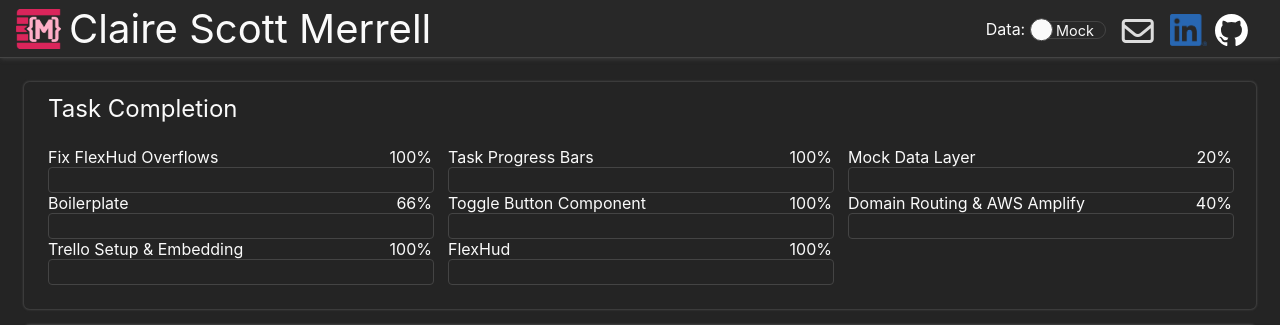
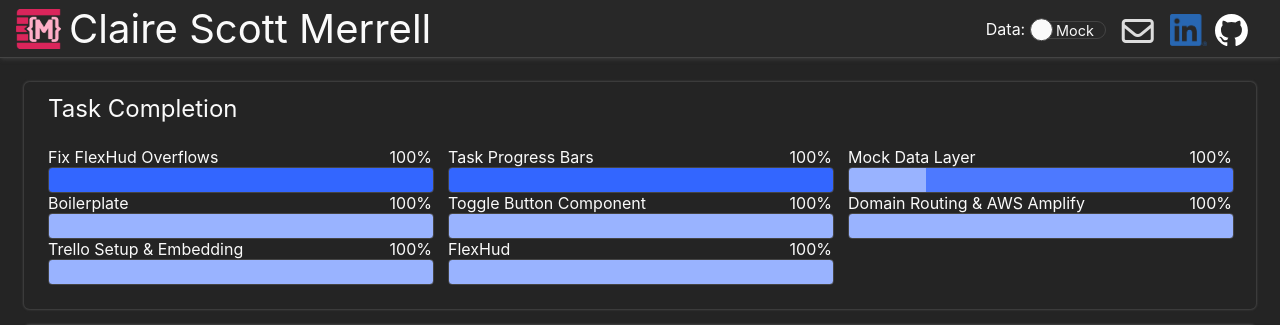
Before and after one commit to csmerrell/clairescott.dev, a React (Vite) app: page / in a window 1280 px wide. Shown: the top 325 px of the page. Built offline with nearby package versions, Linux system fonts and the light colour scheme.

Commit message:
Finishes a multi-color version of task bars.

```diff
--- a/src/pages/dashboard/components/TaskProgressBar.tsx
+++ b/src/pages/dashboard/components/TaskProgressBar.tsx
@@ -9,7 +9,7 @@ import type { ComponentParams } from '@/model/ReactCustom';
 import { CondensedTask } from '../model/Tasks';
 export type AnimatedProgressBarParams = ComponentParams & {
   task: CondensedTask;
-  recentDates: [Date, Date];
+  recentDates: [number, number];
 };
 
 //styles
@@ -29,23 +29,20 @@ const StyledProgressBar = styled.div`
   }
 
   .bar-outer {
+    --bar-bg-color: var(--clr-light-blue);
+
+    position: relative;
     border: 1px solid var(--clr-border);
     border-radius: 0.25em;
     width: 100%;
     height: 1.5em;
     overflow: hidden;
+    background: var(--bar-bg-color);
     .bar-inner {
+      position: absolute;
+      right: 0;
       height: 100%;
-
-      .defualt {
-        background-color: var(--clr-blue-light-5);
-      }
-      .second {
-        background-color: var(--clr-blue);
-      }
-      .closest {
-        background-color: var(--clr-blue-dark-5);
-      }
+      background-color: var(--clr-bg);
     }
   }
 `;
@@ -57,90 +54,70 @@ const TaskProgressBar: React.FC<AnimatedProgressBarParams> = ({
   className,
 }) => {
   //state logic
-  const innerBars = useRef(null);
+  const innerBar = useRef(null);
+  const outerBar = useRef(null);
   const [animatedProgress, setAnimatedProgress] = useState(0);
-  const [animatedProgress_Default, setAnimatedProgress_Default] = useState(0);
-  const [animatedProgress_Second, setAnimatedProgress_Second] = useState(0);
-  const [animatedProgress_Closest, setAnimatedProgress_Closest] = useState(0);
-  const [currTask, setCurrTask] = useState(
-    {} as { date: Date; progress: number }
-  );
-
-  const [closestDate, secondDate] = recentDates;
-  let progressIdx = 0;
 
   useEffect(() => {
-    if (animatedProgress === task.progress || !innerBars.current) return;
-    if (animatedProgress === task.progressEntries[progressIdx].progress) {
-      progressIdx++;
-      if (progressIdx > task.progressEntries.length - 1) return;
+    if (animatedProgress === task.progress || !innerBar.current) return;
+
+    const timeout = setTimeout(() => {
+      setAnimatedProgress((prevAnimatedProgress) => {
+        const nextProgress = Math.min(prevAnimatedProgress + 1, task.progress);
+        if (nextProgress === task.progress) {
+          clearTimeout(timeout); // Clear the timeout when progress reaches its target
+        }
+        return nextProgress;
+      });
+    }, 5);
+
+    return () => clearTimeout(timeout); // Cleanup the timeout on unmount or dependency change
+  }, [task.progress, animatedProgress]);
+
+  //static logic
+  const [closestDate, secondDate] = recentDates;
+  const closestProgress = task.progressEntries.find(
+    (task) => task.date.getTime() === closestDate
+  )?.progress;
+  const secondProgress = task.progressEntries.find(
+    (task) => task.date.getTime() === secondDate
+  )?.progress;
+
+  let defaultProgress = 0;
+  task.progressEntries.forEach((entry) => {
+    if (
+      entry.date.getTime() !== closestDate &&
+      entry.date.getTime() !== secondDate &&
+      entry.progress > defaultProgress
+    ) {
+      defaultProgress = entry.progress;
     }
-    if (!currTask || currTask.date != task.progressEntries[progressIdx].date) {
-      setCurrTask(task.progressEntries[progressIdx]);
+  });
+
+  useEffect(() => {
+    if (!outerBar.current) return;
+    const gradientCutoffs = [];
+    if (closestProgress) {
+      gradientCutoffs.unshift(`var(--clr-blue-dark-5) ${closestProgress}%`);
+      gradientCutoffs.unshift(
+        `var(--clr-blue-dark-5) ${secondProgress ?? defaultProgress ?? 0}%`
+      );
+    }
+    if (secondProgress) {
+      gradientCutoffs.unshift(`var(--clr-blue) ${secondProgress}%`);
+      gradientCutoffs.unshift(`var(--clr-blue) ${defaultProgress ?? 0}%`);
+    }
+    if (defaultProgress) {
+      gradientCutoffs.unshift(`var(--clr-light-blue) ${defaultProgress}%`);
+      gradientCutoffs.unshift(`var(--clr-light-blue) ${0}%`);
     }
 
-    const incrementDefault = () => {
-      setAnimatedProgress((prev) => {
-        const nextProgress = Math.min(prev + 1, currTask.progress);
-        return nextProgress;
-      });
-      setAnimatedProgress_Default((prev) => {
-        const nextProgress = Math.min(prev + 1, currTask.progress);
-        return nextProgress;
-      });
-    };
-
-    const incrementSecond = () => {
-      setAnimatedProgress((prev) => {
-        const nextProgress = Math.min(prev + 1, currTask.progress);
-        return nextProgress;
-      });
-      setAnimatedProgress_Second((prev) => {
-        const nextProgress = Math.min(
-          prev + 1,
-          currTask.progress - animatedProgress_Default
-        );
-        return nextProgress;
-      });
-    };
-
-    const incrementClosest = () => {
-      setAnimatedProgress((prev) => {
-        const nextProgress = Math.min(prev + 1, currTask.progress);
-        return nextProgress;
-      });
-      setAnimatedProgress_Closest((prev) => {
-        const nextProgress = Math.min(
-          prev + 1,
-          currTask.progress - animatedProgress_Default - animatedProgress_Second
-        );
-        return nextProgress;
-      });
-    };
-
-    const timeout = setTimeout(() => {
-      if (currTask.date >= closestDate) {
-        incrementClosest();
-      } else if (secondDate && currTask.date >= secondDate) {
-        incrementSecond();
-      } else {
-        incrementDefault();
-      }
-    }, 5);
-
-    return () => clearTimeout(timeout);
-  }, [
-    animatedProgress,
-    progressIdx,
-    currTask,
-    task,
-    secondDate,
-    closestDate,
-    animatedProgress_Default,
-    animatedProgress_Second,
-    animatedProgress_Closest,
-  ]);
-  //slot logic
+    (outerBar.current as HTMLElement).style.setProperty(
+      '--bar-bg-color',
+      `linear-gradient(to right, ${gradientCutoffs.join(', ')})`
+    );
+  }, [outerBar, closestProgress, secondProgress, defaultProgress]);
+  innerBar.current;
 
   //template
   return (
@@ -150,21 +127,12 @@ const TaskProgressBar: React.FC<AnimatedProgressBarParams> = ({
         <span className="percentage">{animatedProgress}%</span>
       </label>
 
-      <div className="bar-outer">
-        <div ref={innerBars}>
-          <div
-            className="bar-inner default"
-            style={{ width: `${animatedProgress_Default}%` }}
-          />
-          <div
-            className="bar-inner second"
-            style={{ width: `${animatedProgress_Second}%` }}
-          />
-          <div
-            className="bar-inner default"
-            style={{ width: `${animatedProgress_Closest}%` }}
-          />
-        </div>
+      <div ref={outerBar} className="bar-outer">
+        <div
+          ref={innerBar}
+          className="bar-inner"
+          style={{ width: `${100 - animatedProgress}%` }}
+        ></div>
       </div>
     </StyledProgressBar>
   );
--- a/src/pages/dashboard/components/Tasks.tsx
+++ b/src/pages/dashboard/components/Tasks.tsx
@@ -65,10 +65,9 @@ const condenseTasks = (tasks: TaskEntry[]) => {
   });
 };
 
-const getRecentDates = (tasks: TaskEntry[]): [Date, Date] => {
-  const sortedDates = tasks.map(task => task.date).sort((date1, date2) => date1 < date2 ? -1 : 1);
-  return Array.from(new Set(sortedDates)).slice(0,2) as [Date,Date];
-
+const getRecentDates = (tasks: TaskEntry[]): [number,number] => {
+  const sortedDates = tasks.map(task => task.date.getTime()).sort((date1, date2) => date2 - date1);
+  return Array.from(new Set(sortedDates)).slice(0,2) as [number,number];
 }
 
 //component definition
```
